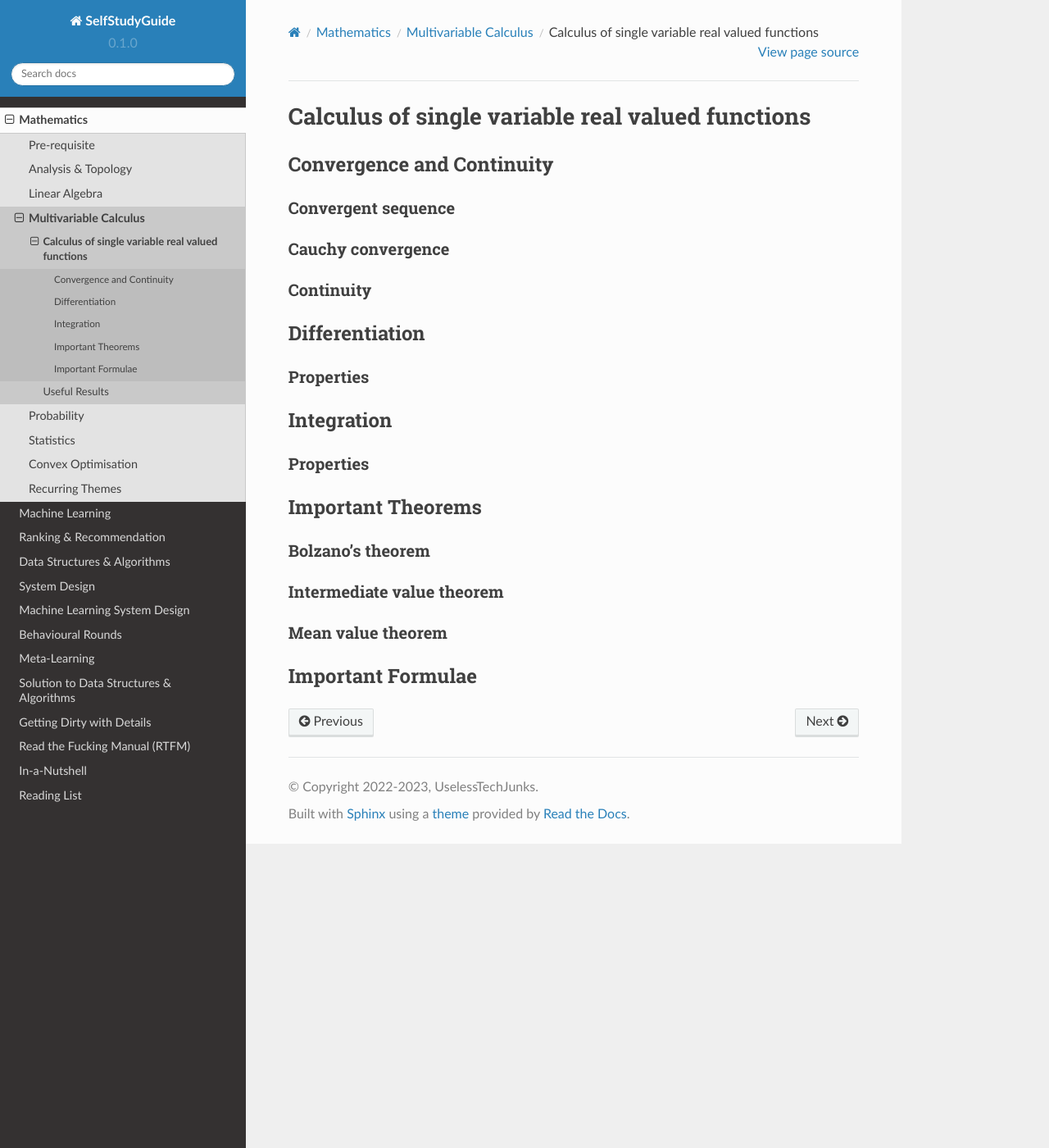
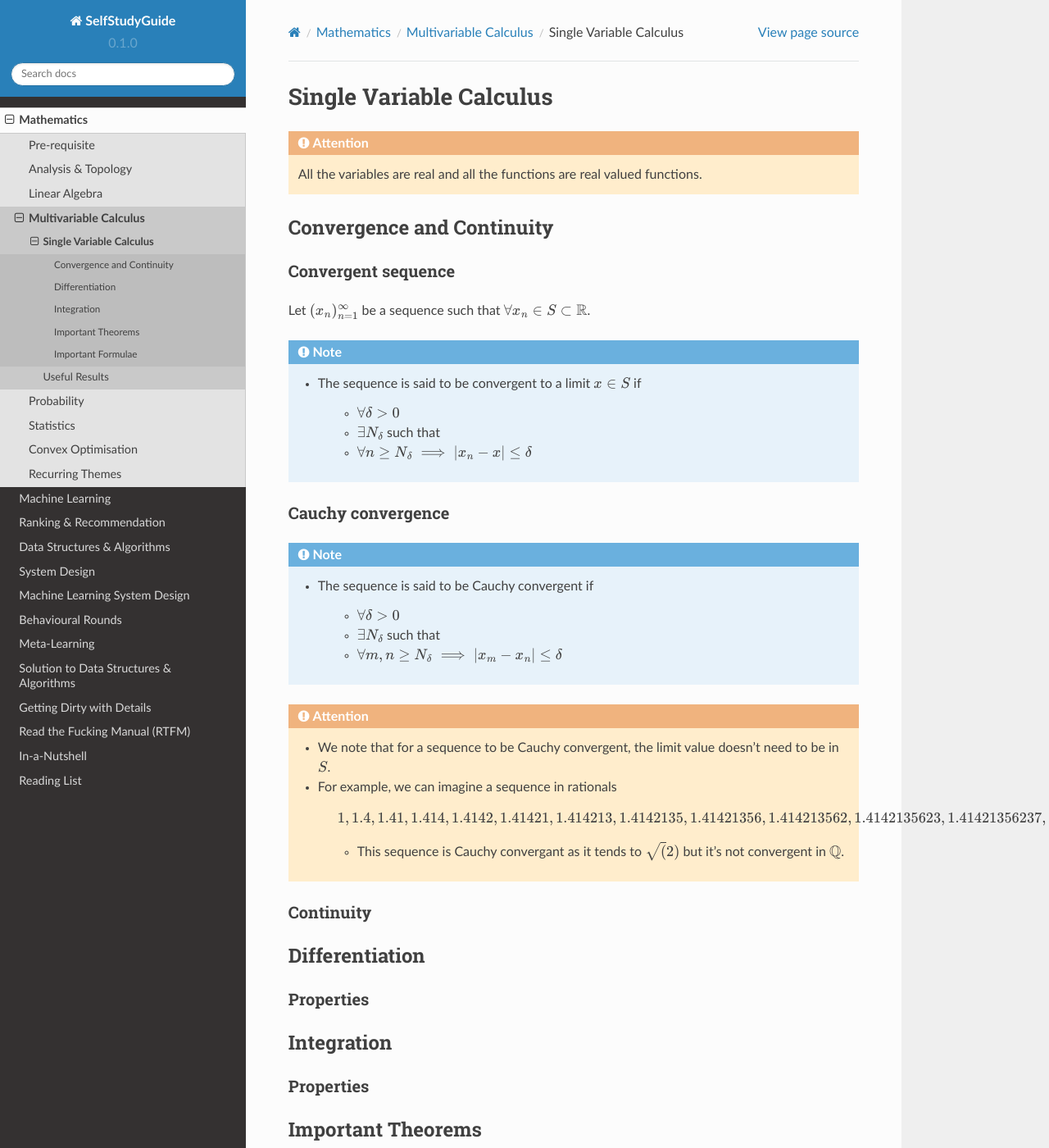
Before and after one commit to uselesstechjunks/leetcode, a Sphinx documentation site: the page built from docs/source/math/calc3/calc1.rst, in a window 1280 px wide and 1400 px high. Shown: the whole window at 82% size. Built offline with Sphinx 7.4.7 and the Read the Docs theme 2.0.0, drawn with Linux system fonts in a browser that asks for light colours.

Commit message:
Update calc1.rst

```diff
--- a/docs/source/math/calc3/calc1.rst
+++ b/docs/source/math/calc3/calc1.rst
@@ -1,15 +1,39 @@
 ################################################################
-Calculus of single variable real valued functions
+Single Variable Calculus
 ################################################################
+.. attention::
+	All the variables are real and all the functions are real valued functions.
 
 ****************************************************************
 Convergence and Continuity
 ****************************************************************
 Convergent sequence
 ================================================================
+Let :math:`(x_n)_{n=1}^\infty` be a sequence such that :math:`\forall x_n\in S\subset\mathbb{R}`.
+
+.. note::
+	* The sequence is said to be convergent to a limit :math:`x\in S` if
+
+		* :math:`\forall\delta > 0`
+		* :math:`\exists N_\delta` such that
+		* :math:`\forall n \geq N_\delta\implies |x_n-x|\leq\delta`
 
 Cauchy convergence
 ================================================================
+.. note::
+	* The sequence is said to be Cauchy convergent if
+
+		* :math:`\forall\delta > 0`
+		* :math:`\exists N_\delta` such that
+		* :math:`\forall m, n\geq N_\delta\implies |x_m-x_n|\leq\delta`
+
+.. attention::
+	* We note that for a sequence to be Cauchy convergent, the limit value doesn't need to be in :math:`S`.
+	* For example, we can imagine a sequence in rationals
+
+		.. math:: 1,1.4,1.41,1.414,1.4142,1.41421,1.414213,1.4142135,1.41421356,1.414213562,1.4142135623,1.41421356237,\cdots
+
+		* This sequence is Cauchy convergant as it tends to :math:`\sqrt(2)` but it's not convergent in :math:`\mathbb{Q}`.
 
 Continuity
 ================================================================
```
